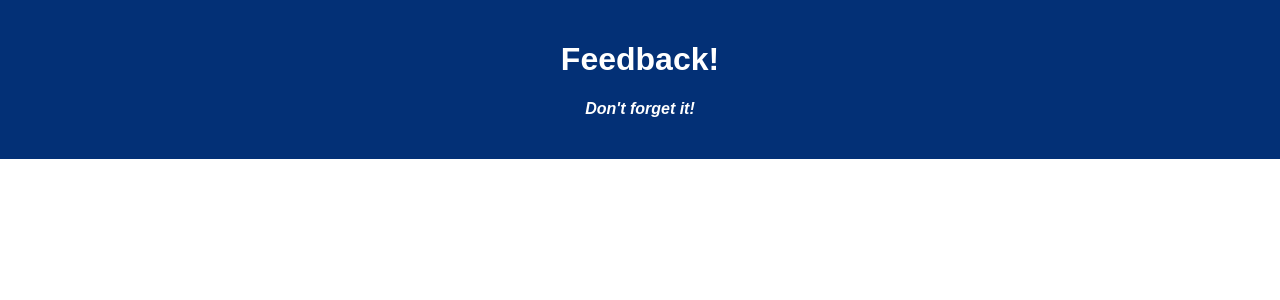
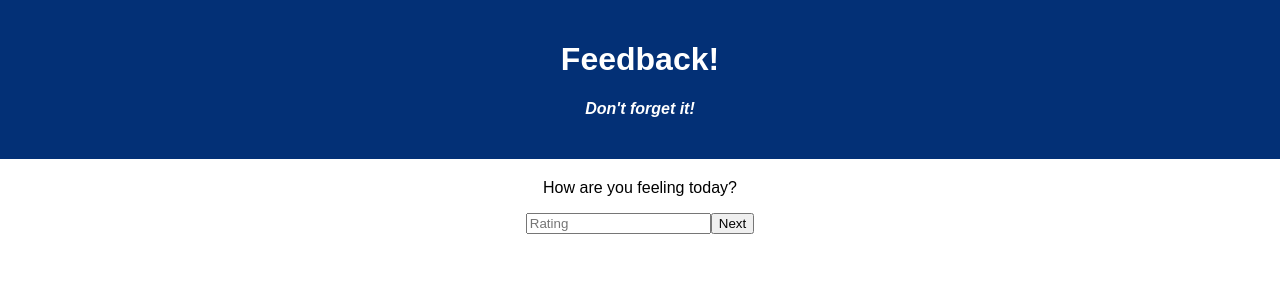
Before and after one commit to Jlundy22/weekend-redux-feedback-loop, a React (Create React App) app: page /#/Feeling in a window 1280 px wide. Shown: the top 300 px of the page. Built offline with nearby package versions, Linux system fonts and the light colour scheme.

Commit message:
Feeling and Understanding components complete

```diff
--- a/package.json
+++ b/package.json
@@ -9,8 +9,11 @@
     "pg": "^8.2.1",
     "react": "^17.0.1",
     "react-dom": "^17.0.1",
+    "react-redux": "^8.0.1",
     "react-router-dom": "^5.3.0",
-    "react-scripts": "^5.0.0"
+    "react-scripts": "^5.0.0",
+    "redux": "^4.2.0",
+    "redux-logger": "^3.0.6"
   },
   "devDependencies": {
     "nodemon": "^1.18.5"
--- a/src/components/App/Feeling.jsx
+++ b/src/components/App/Feeling.jsx
@@ -1,7 +1,34 @@
+import React, { useState } from 'react';
+import { useDispatch } from 'react-redux';
+import { useHistory } from 'react-router-dom';
+
 function Feeling() {
+    const dispatch = useDispatch();
+    const history = useHistory();
+    let [feelingToAdd, setFeelingToAdd] = useState('');
+
+    const handleInputChange = (event) => {
+        setFeelingToAdd(event.target.value);
+    }
+
+    const buttonClick = () => {
+        dispatch({
+            type: 'FEELING',
+            payload: feelingToAdd
+        })
+        history.push('/Understanding')
+    }
+
     return (
         <>
-        <p></p>
+        <p>How are you feeling today?</p>
+      <input
+        onChange={(event)=>handleInputChange(event)}
+        type='number'
+        placeholder='Rating'
+      />
+
+      <button onClick={buttonClick}type='submit'>Next</button>
         </>
     )
 }
--- a/src/components/App/Support.jsx
+++ b/src/components/App/Support.jsx
@@ -1,8 +1,36 @@
+import React, { useState } from 'react';
+import { useDispatch } from 'react-redux';
+import { useHistory } from 'react-router-dom';
+
 function Support() {
+    const dispatch = useDispatch();
+    const history = useHistory();
+    let [supportToAdd, setsupportToAdd] = useState('');
+
+    const handleInputChange = (event) => {
+        setsupportToAdd(event.target.value);
+    }
+
+    const buttonClick = () => {
+        dispatch({
+            type: 'FEELING',
+            payload: supportToAdd
+        })
+        history.push('/Understanding')
+    }
+
     return (
         <>
-        <p>Support Page!</p>
+        <p>How well are you being supported?</p>
+      <input
+        onChange={(event)=>handleInputChange(event)}
+        type='number'
+        placeholder='Rating'
+      />
+
+      <button onClick={buttonClick}type='submit'>Next</button>
         </>
     )
 }
+
 export default Support;
--- a/src/components/App/Understanding.jsx
+++ b/src/components/App/Understanding.jsx
@@ -1,8 +1,36 @@
+import React, { useState } from 'react';
+import { useDispatch } from 'react-redux';
+import { useHistory } from 'react-router-dom';
+
 function Understanding() {
+    const dispatch = useDispatch();
+    const history = useHistory();
+    let [understandingToAdd, setUnderstandingToAdd] = useState('');
+
+    const handleInputChange = (event) => {
+        setUnderstandingToAdd(event.target.value);
+    }
+
+    const buttonClick = () => {
+        dispatch({
+            type: 'UNDERSTANDING',
+            payload: understandingToAdd
+        })
+        history.push('/Support')
+    }
+
     return (
         <>
-        <p>Understanding Page!</p>
+        <p>How well are you understanding the content</p>
+      <input
+        onChange={(event)=>handleInputChange(event)}
+        type='number'
+        placeholder='Rating'
+      />
+
+      <button onClick={buttonClick}type='submit'>Next</button>
         </>
     )
 }
+
 export default Understanding;
--- a/src/index.js
+++ b/src/index.js
@@ -3,6 +3,35 @@ import ReactDOM from 'react-dom';
 import './index.css';
 import App from './components/App/App';
 import registerServiceWorker from './registerServiceWorker';
+// Redux
+import { createStore, combineReducers, applyMiddleware } from 'redux';
+import { Provider } from 'react-redux';
+import logger from 'redux-logger';
 
-ReactDOM.render(<App />, document.getElementById('root'));
+const understandingReducer = (state = [], action) => {
+    // TODO: Products added to the cart
+    if (action.type === 'UNDERSTANDING') {
+        return [...state, action.payload];
+    }
+    return state;
+};
+
+const feelingReducer = (state = [], action) => {
+    // TODO: Products added to the cart
+    if (action.type === 'FEELING') {
+        return [...state, action.payload];
+    }
+    return state;
+};
+
+// The store is the big JavaScript Object that holds all of the information for our application
+const storeInstance = createStore(
+    combineReducers({
+        feelingReducer,
+        understandingReducer
+    }),
+    applyMiddleware(logger)
+);
+
+ReactDOM.render(<Provider store={storeInstance}><App /></Provider>, document.getElementById('root'));
 registerServiceWorker();
```
Also changed, not shown: 1 other file (tests, documents, lock files or other folders).
